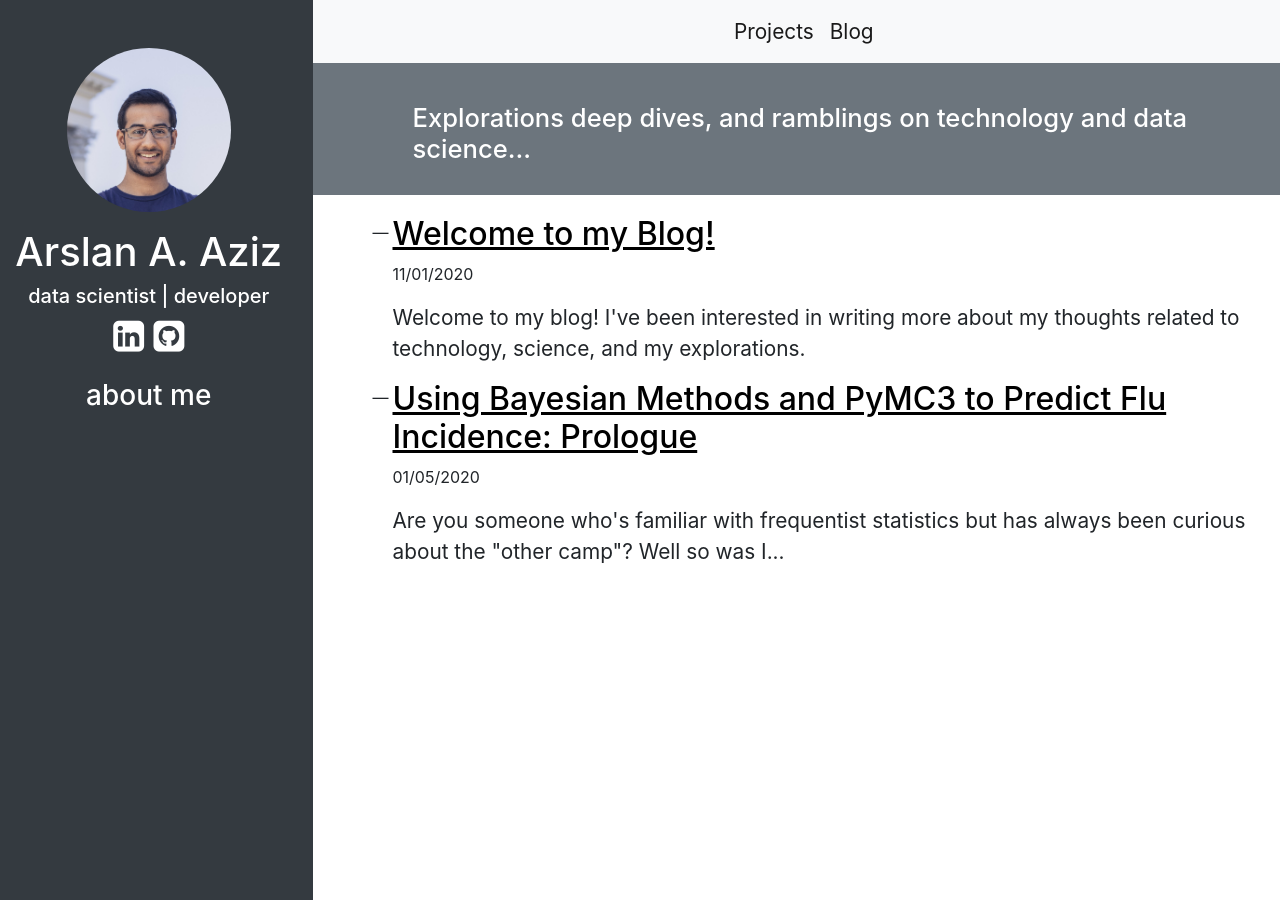
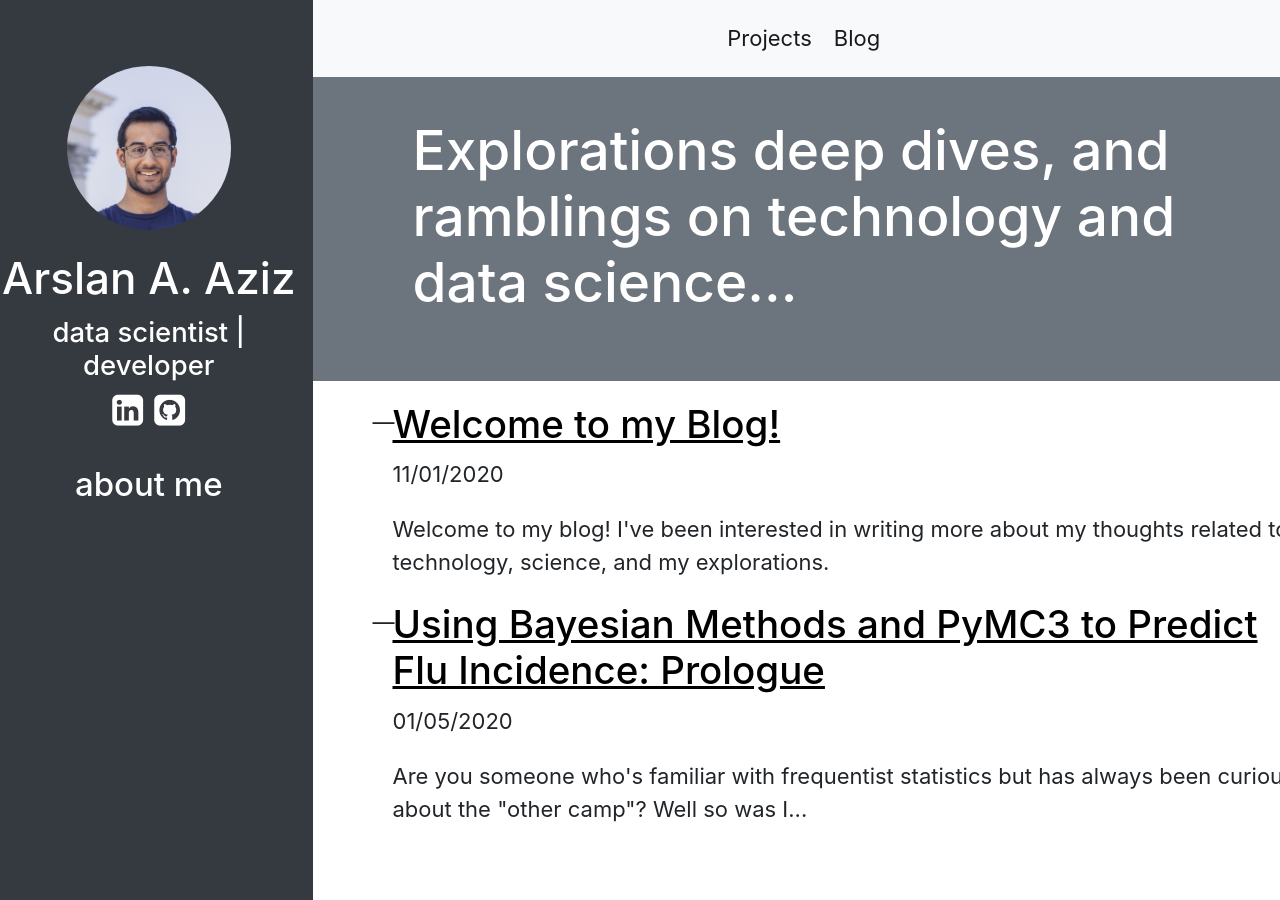
Before and after one commit to arslan-aziz/arslan-aziz.github.io, a Jekyll site: the page built from blog.html, in a window 1280 px wide. Built offline with Jekyll 4.4.1, drawn with Linux system fonts in a browser that asks for light colours.

Commit message:
header sizing and resp font size using media queries

```diff
--- a/_includes/sidebar.html
+++ b/_includes/sidebar.html
@@ -2,10 +2,10 @@
     <img src="/assets/images/Arslan_Aziz_2019_cropped.jpg" class="mr-3 ml-3 w-50 rounded-circle">
 </div>
 
-<h1 style>Arslan A. Aziz</h1>
+<h2>Arslan A. Aziz</h2>
 <h5 style="margin-bottom:10px">data scientist | developer</h5>
 <a href="https://www.linkedin.com/in/arslanaaziz/" style="color:inherit; margin-right: 5px" target="_blank"><i class="fa fa-linkedin-square" style="font-size:36px"></i></a>
 <a href="https://github.com/arslan-aziz/" style="color:inherit;" target="_blank"><i class="fa fa-github-square" style="font-size:36px"></i></a>
 <br>
 <br>
-<a href="/aboutme" style="text-decoration: none; color: white;"><h3>about me</h3></a>
+<a href="/aboutme" style="text-decoration: none; color: white;"><h4>about me</h4></a>
--- a/aboutme.html
+++ b/aboutme.html
@@ -4,10 +4,10 @@
 ---
 <div class="container-flex">
     <div class="bg-secondary">
-        <h1 class=aboutme-font style="color:white; margin-left: 100px; font-size:2vw;">
+        <h1 class=aboutme-font style="color:white; margin-left: 100px;">
             Hello! My name is Arslan.
         </h1>
-        <h3 style="color:white; margin-left: 100px; font-size:2vw;">
+        <h3 style="color:white; margin-left: 100px;">
             I'm interested in statistics, computer science, and a good book. <br><br>
         </h3>
     </div>
--- a/assets/css/main.css
+++ b/assets/css/main.css
@@ -6,10 +6,25 @@
     font-family:-apple-system, BlinkMacSystemFont, 'Segoe UI', Roboto, Oxygen, Ubuntu, Cantarell, 'Open Sans', 'Helvetica Neue', sans-serif
 }
 .aboutme-size-font {
-    font-size: 1.3em;
+    /* font-size: 1.3em; */
     font-family:-apple-system, BlinkMacSystemFont, 'Segoe UI', Roboto, Oxygen, Ubuntu, Cantarell, 'Open Sans', 'Helvetica Neue', sans-serif
 }
 
 .nav-text {
-    font-size: 1.3em;
+    /* font-size: 1.3em; */
 }
+
+/* Define minimum font size */
+html {
+    font-size: 22px;
+}
+
+/* Fluid typography formula */
+@media (min-width: 640px) and (max-width: 1439px) {
+    font-size: calc(16px + (23 - 16) * (100vw - 640px) / (1439 - 640));
+}
+
+/* Define max font size */
+@media (min-width: 1440px) {
+    font-size: 23px;
+}
--- a/blog.html
+++ b/blog.html
@@ -17,7 +17,7 @@
     }
   </style>
   <div class="bg-secondary">
-    <h1 style="color: white; margin-left: 100px; font-size:2vw;" class="aboutme-font">
+    <h1 style="color: white; margin-left: 100px;" class="aboutme-font">
       Explorations deep dives, and ramblings on technology and data science...<br><br>
     </h1>
   </div>
@@ -25,7 +25,7 @@
   <ul class="aboutme-font">
     {% for post in site.posts %}
       <li>
-        <h2><a href="{{ post.url }}" style="color: black;"><u>{{ post.title }}</u></a></h2>
+        <h3><a href="{{ post.url }}" style="color: black;"><u>{{ post.title }}</u></a></h3>
         <p class="aboutme-font">{{ post.date | date: "%m/%d/%Y"}}</p>
         {{ post.excerpt}}
       </li>
```
